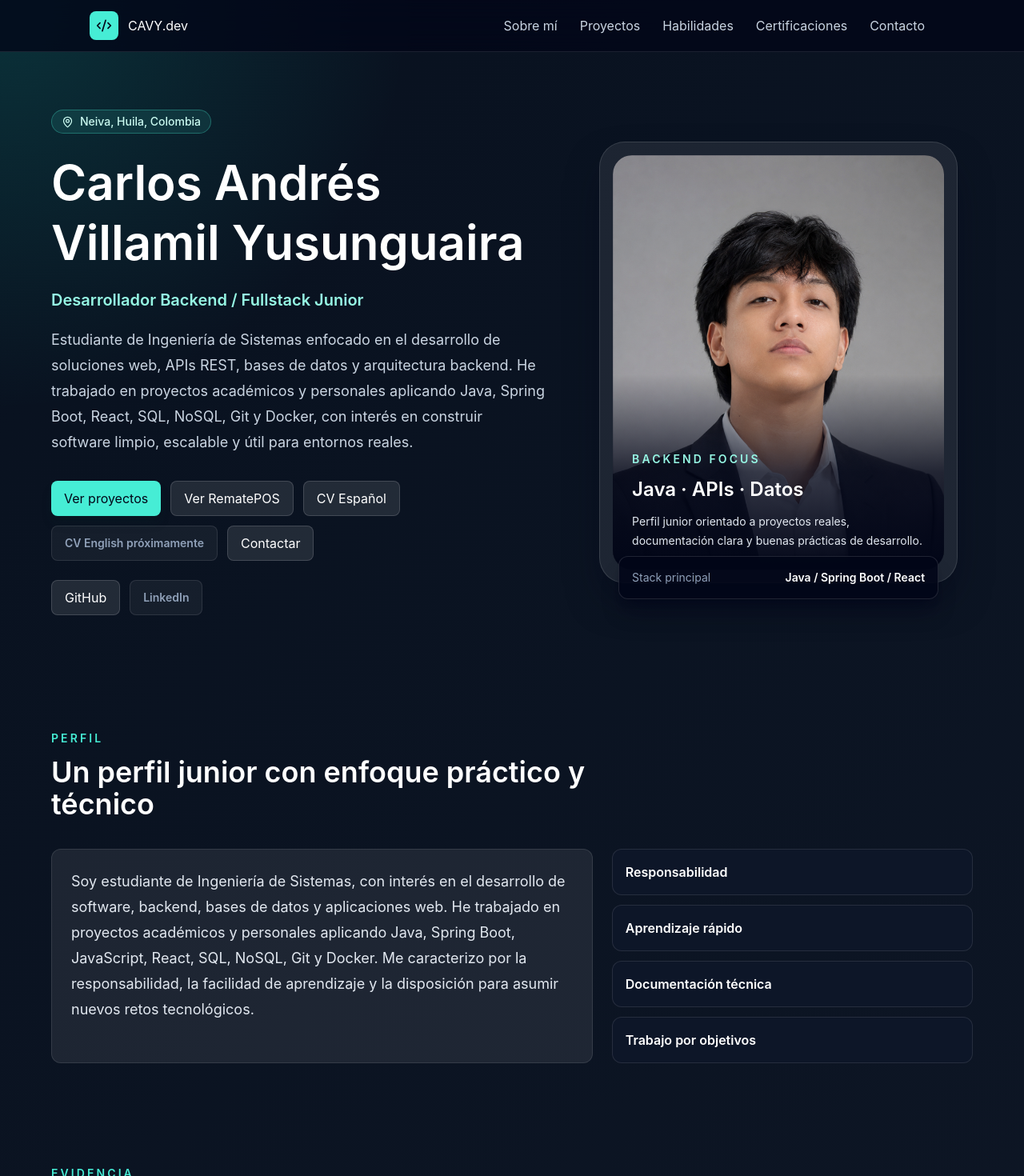
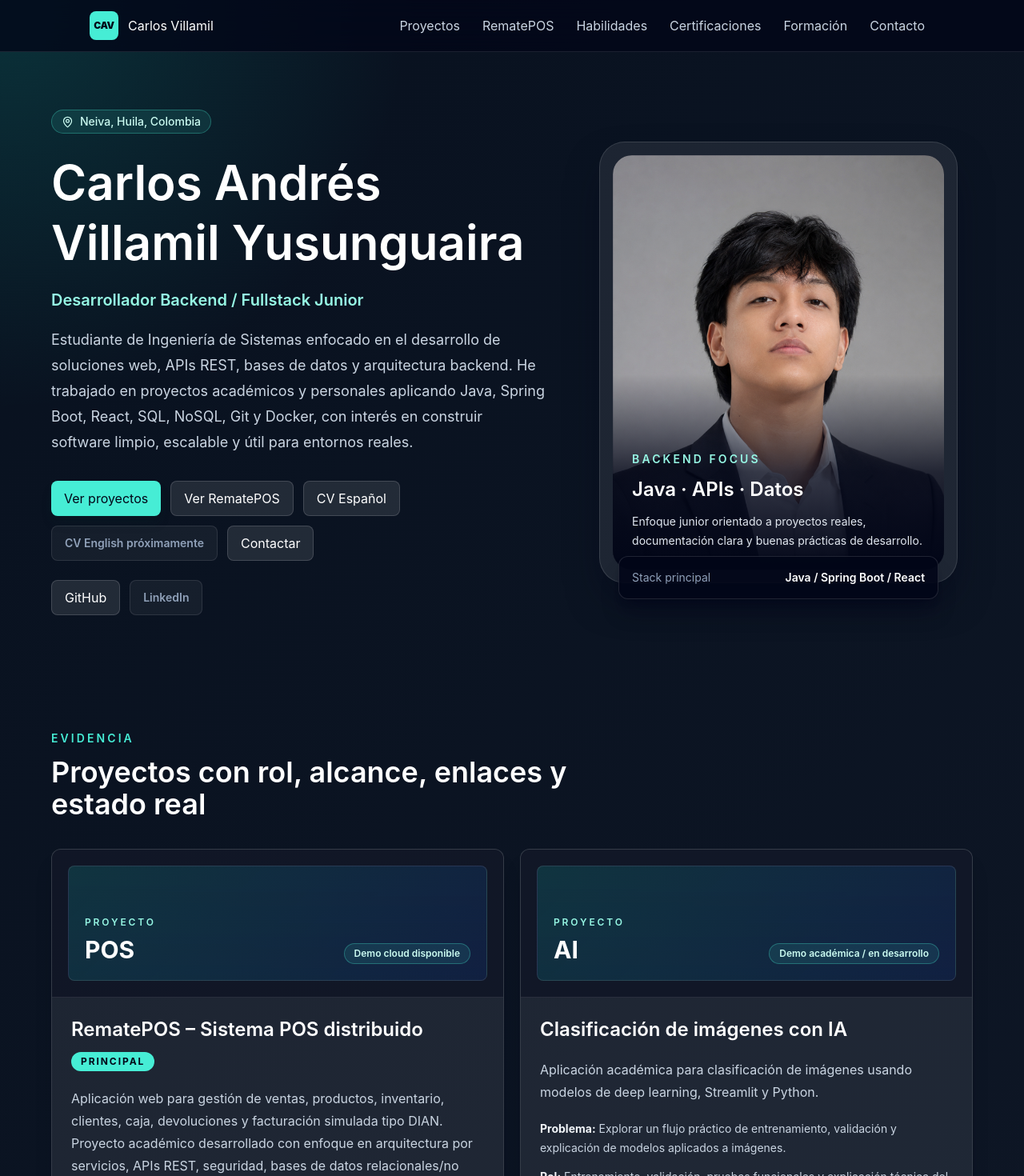
Before and after one commit to pilo77/carlos-villamil-portfolio, a React (Vite) app: page / in a window 1280 px wide. Shown: the top 1470 px of the page at 80% size. Built offline with nearby package versions, Linux system fonts and the light colour scheme.

Commit message:
style(brand): refine portfolio identity and structure

```diff
--- a/src/App.tsx
+++ b/src/App.tsx
@@ -1,4 +1,3 @@
-import { About } from './components/sections/About'
 import { CaseStudy } from './components/sections/CaseStudy'
 import { Certifications } from './components/sections/Certifications'
 import { Contact } from './components/sections/Contact'
@@ -15,7 +14,6 @@ function App() {
       <Navbar />
       <main>
         <Hero />
-        <About />
         <Projects />
         <CaseStudy />
         <Skills />
--- a/src/components/layout/Footer.tsx
+++ b/src/components/layout/Footer.tsx
@@ -1,14 +1,17 @@
-import { ArrowUp, Code2 } from 'lucide-react'
+import { ArrowUp } from 'lucide-react'
 
 export function Footer() {
   return (
     <footer className="border-t border-white/10 px-5 py-8 sm:px-8 lg:px-12">
       <div className="mx-auto flex max-w-6xl flex-col gap-4 text-sm text-slate-400 sm:flex-row sm:items-center sm:justify-between">
         <div className="flex items-center gap-3">
-          <span className="grid size-9 place-items-center rounded-lg bg-teal-300 text-slate-950">
-            <Code2 size={18} aria-hidden="true" />
+          <span className="grid size-9 place-items-center rounded-lg bg-teal-300 text-xs font-black tracking-tight text-slate-950">
+            CAV
           </span>
-          <p>© 2026 Carlos Andrés Villamil Yusunguaira. Built with React, TypeScript and Vite.</p>
+          <div>
+            <p className="font-semibold text-slate-200">Carlos Villamil</p>
+            <p>© 2026 Carlos Andrés Villamil Yusunguaira. Built with React, TypeScript and Vite.</p>
+          </div>
         </div>
         <a
           className="inline-flex items-center gap-2 font-semibold text-teal-200 hover:text-teal-100"
--- a/src/components/layout/Navbar.tsx
+++ b/src/components/layout/Navbar.tsx
@@ -1,11 +1,12 @@
 import { useState } from 'react'
-import { Code2, Menu, X } from 'lucide-react'
+import { Menu, X } from 'lucide-react'
 
 const navItems = [
-  ['Sobre mí', '#sobre-mi'],
   ['Proyectos', '#proyectos'],
+  ['RematePOS', '#caso-rematepos'],
   ['Habilidades', '#habilidades'],
   ['Certificaciones', '#certificaciones'],
+  ['Formación', '#experiencia'],
   ['Contacto', '#contacto'],
 ]
 
@@ -23,10 +24,10 @@ export function Navbar() {
           href="#inicio"
           onClick={() => setIsOpen(false)}
         >
-          <span className="grid size-9 place-items-center rounded-lg bg-teal-300 text-slate-950">
-            <Code2 size={20} aria-hidden="true" />
+          <span className="grid size-9 place-items-center rounded-lg bg-teal-300 text-xs font-black tracking-tight text-slate-950">
+            CAV
           </span>
-          <span>CAVY.dev</span>
+          <span>Carlos Villamil</span>
         </a>
         <div className="hidden items-center gap-1 md:flex">
           {navItems.map(([label, href]) => (
--- a/src/components/sections/About.tsx
+++ /dev/null
@@ -1,28 +0,0 @@
-import { profile } from '../../data/profile'
-import { Section } from '../ui/Section'
-
-const highlights = [
-  'Responsabilidad',
-  'Aprendizaje rápido',
-  'Documentación técnica',
-  'Trabajo por objetivos',
-]
-
-export function About() {
-  return (
-    <Section id="sobre-mi" eyebrow="Perfil" title="Un perfil junior con enfoque práctico y técnico">
-      <div className="grid gap-6 lg:grid-cols-[1.2fr_0.8fr]">
-        <div className="rounded-xl border border-white/10 bg-white/8 p-6">
-          <p className="text-lg leading-8 text-slate-200">{profile.about}</p>
-        </div>
-        <div className="grid gap-3 sm:grid-cols-2 lg:grid-cols-1">
-          {highlights.map((item) => (
-            <div className="rounded-xl border border-white/10 bg-slate-900/70 p-4" key={item}>
-              <p className="font-semibold text-white">{item}</p>
-            </div>
-          ))}
-        </div>
-      </div>
-    </Section>
-  )
-}
--- a/src/components/sections/Hero.tsx
+++ b/src/components/sections/Hero.tsx
@@ -64,8 +64,8 @@ export function Hero() {
                 </p>
                 <p className="mt-3 text-2xl font-semibold text-white">Java · APIs · Datos</p>
                 <p className="mt-3 text-sm leading-6 text-slate-200">
-                  Perfil junior orientado a proyectos reales, documentación clara y buenas prácticas
-                  de desarrollo.
+                  Enfoque junior orientado a proyectos reales, documentación clara y buenas
+                  prácticas de desarrollo.
                 </p>
               </div>
             </div>
```
